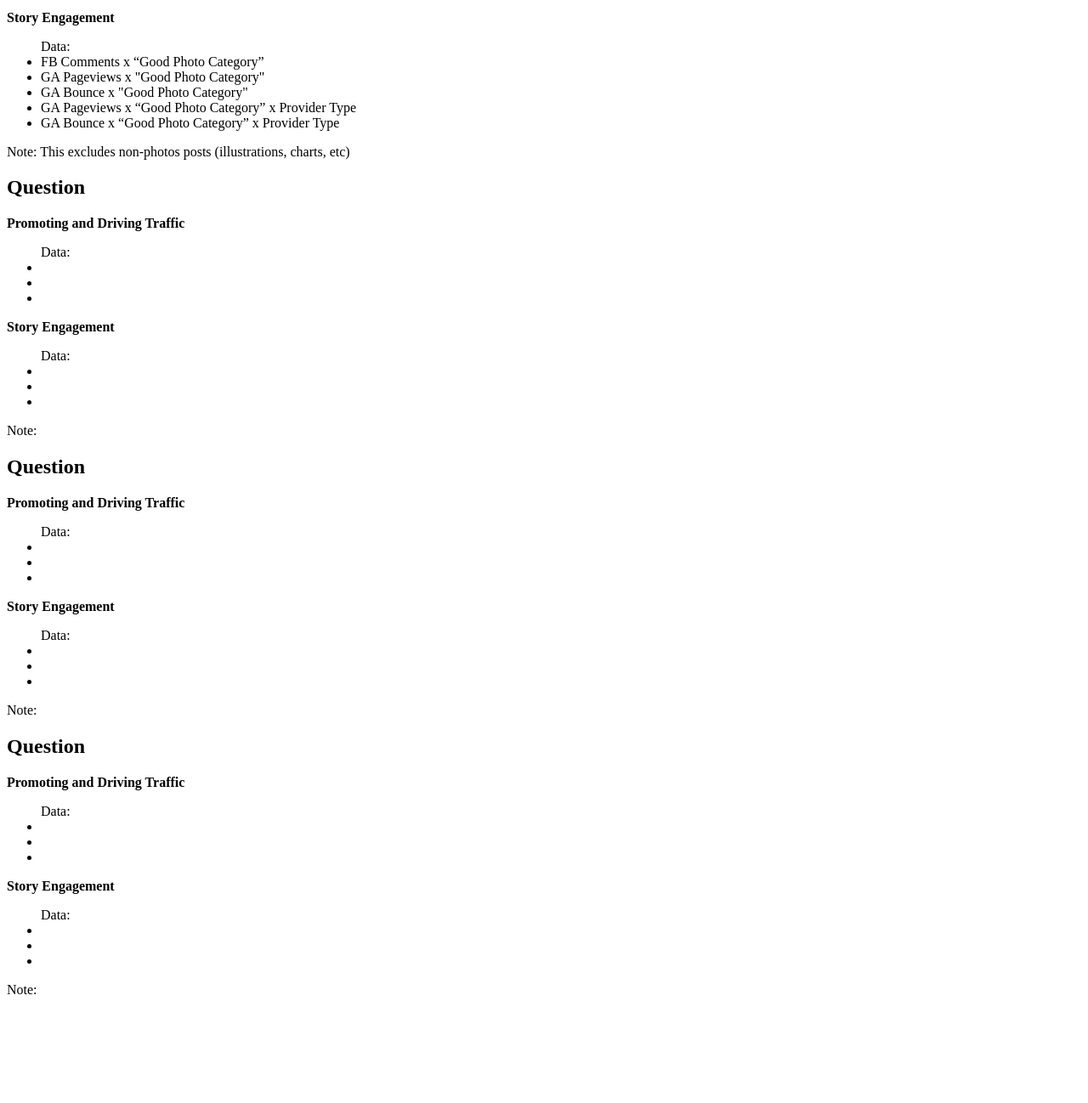
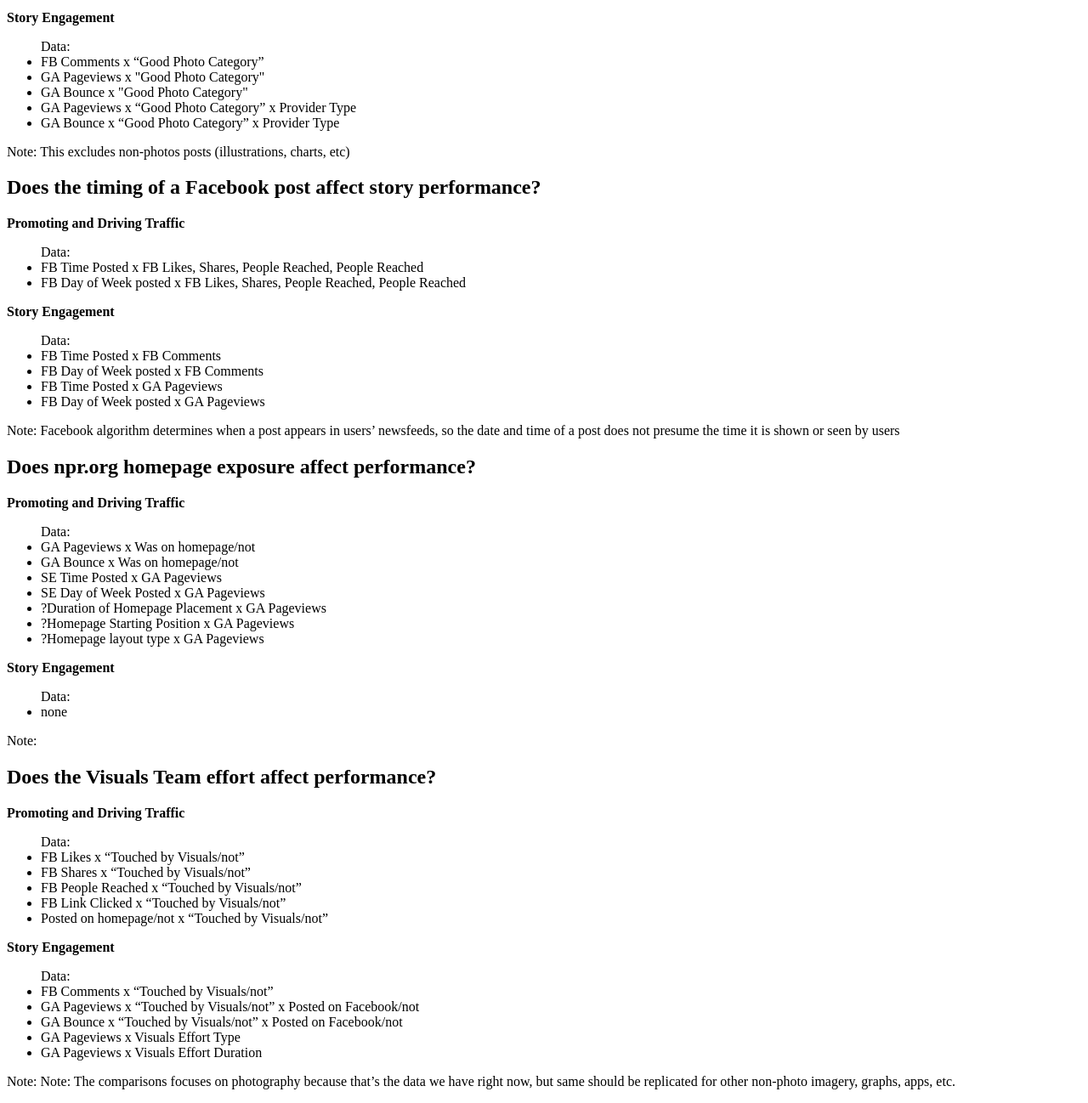
Before and after one commit to nprapps/graeae, a Flask app: template templates/index.html in a window 1280 px wide. Shown: the part 796-2094 px from the top of the page at 85% size. Before the commit the page ends 1966 px from the top, so only its background shows below. Run offline with Flask 2, Linux system fonts and the light colour scheme; the template is opened without the code that fills it, so the values that code supplies are empty; some libraries are stand-ins or nearby versions.

Commit message:
Stub out sections of report; included data needs. Closes #111

```diff
--- a/templates/index.html
+++ b/templates/index.html
@@ -98,56 +98,62 @@
 
 
 <section>
-    <h2>Question</h2>
+    <h2>Does the timing of a Facebook post affect story performance?</h2>
     <p><strong>Promoting and Driving Traffic</strong></p>
     <ul>Data:
-        <li></li>
-        <li></li>
-        <li></li>
+        <li>FB Time Posted x FB Likes, Shares, People Reached, People Reached</li>
+        <li>FB Day of Week posted x FB Likes, Shares, People Reached, People Reached</li>
     </ul>
     <p><strong>Story Engagement</strong></p>
     <ul>Data:
-        <li></li>
-        <li></li>
-        <li></li>
+        <li>FB Time Posted x FB Comments</li>
+        <li>FB Day of Week posted x FB Comments</li>
+        <li>FB Time Posted x GA Pageviews</li>
+        <li>FB Day of Week posted x GA Pageviews</li>
+    </ul>
+    <p class="muted">Note: Facebook algorithm determines when a post appears in users’ newsfeeds, so the date and time of a post does not presume the time it is shown or seen by users</p>
+</section>
+
+
+<section>
+    <h2>Does npr.org homepage exposure affect performance?</h2>
+    <p><strong>Promoting and Driving Traffic</strong></p>
+    <ul>Data:
+        <li>GA Pageviews x Was on homepage/not</li>
+        <li>GA Bounce x Was on homepage/not</li>
+        <li>SE Time Posted x GA Pageviews</li>
+        <li>SE Day of Week Posted x GA Pageviews</li>
+        <li>?Duration of Homepage Placement x GA Pageviews</li>
+        <li>?Homepage Starting Position x GA Pageviews</li>
+        <li>?Homepage layout type x GA Pageviews</li>
+    </ul>
+    <p><strong>Story Engagement</strong></p>
+    <ul>Data:
+        <li>none</li>
     </ul>
     <p class="muted">Note:</p>
 </section>
 
 
 <section>
-    <h2>Question</h2>
+    <h2>Does the Visuals Team effort affect performance?</h2>
     <p><strong>Promoting and Driving Traffic</strong></p>
     <ul>Data:
-        <li></li>
-        <li></li>
-        <li></li>
+        <li>FB Likes x “Touched by Visuals/not”</li>
+        <li>FB Shares x “Touched by Visuals/not”</li>
+        <li>FB People Reached x “Touched by Visuals/not”</li>
+        <li>FB Link Clicked x “Touched by Visuals/not”</li>
+        <li>Posted on homepage/not x “Touched by Visuals/not”</li>
     </ul>
     <p><strong>Story Engagement</strong></p>
     <ul>Data:
-        <li></li>
-        <li></li>
-        <li></li>
+        <li>FB Comments x “Touched by Visuals/not”</li>
+        <li>GA Pageviews x “Touched by Visuals/not” x Posted on Facebook/not</li>
+        <li>GA Bounce x “Touched by Visuals/not” x Posted on Facebook/not</li>
+        <li>GA Pageviews x Visuals Effort Type</li>
+        <li>GA Pageviews x Visuals Effort Duration</li>
     </ul>
-    <p class="muted">Note:</p>
-</section>
-
-
-<section>
-    <h2>Question</h2>
-    <p><strong>Promoting and Driving Traffic</strong></p>
-    <ul>Data:
-        <li></li>
-        <li></li>
-        <li></li>
-    </ul>
-    <p><strong>Story Engagement</strong></p>
-    <ul>Data:
-        <li></li>
-        <li></li>
-        <li></li>
-    </ul>
-    <p class="muted">Note:</p>
+    <p class="muted">Note: Note: The comparisons focuses on photography because that’s the data we have right now, but same should be replicated for other non-photo imagery, graphs, apps, etc.</p>
 </section>
 
 
```
